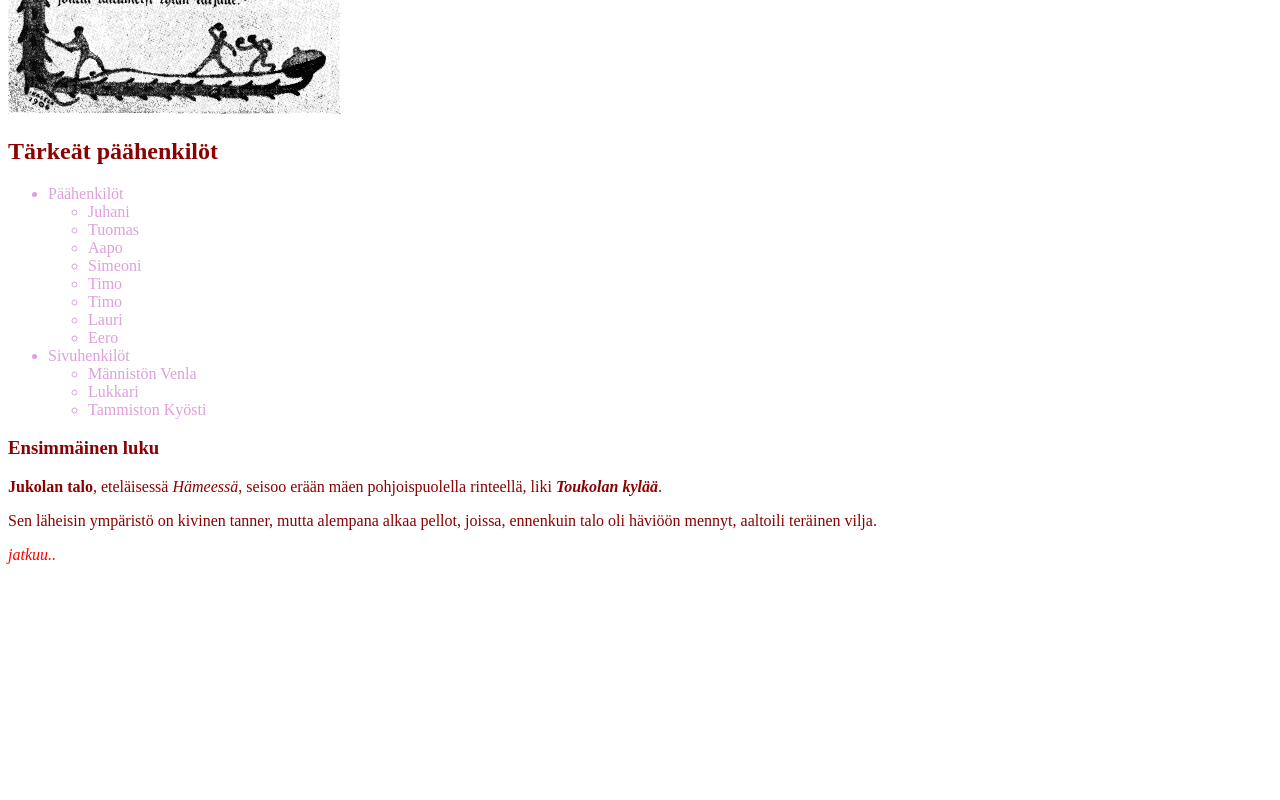
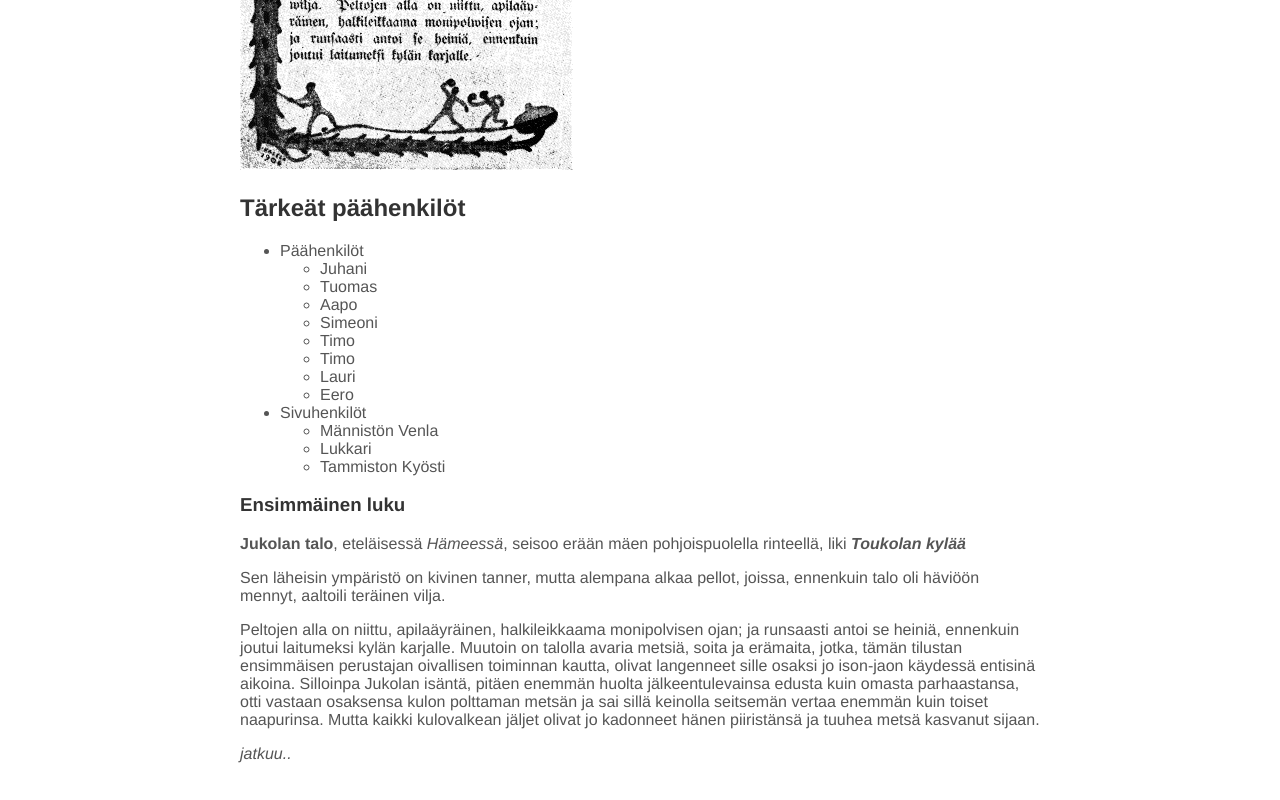
Before and after one commit to jarousu/Lapio-website, a plain HTML site: page index.html in a window 1280 px wide. Shown: the part 490-1290 px from the top of the page. Before the commit the page ends 1070 px from the top, so only its background shows below. Drawn offline with Linux system fonts and the light colour scheme.

Commit message:
Osa 3. Yhdestoista tehtävä

```diff
--- a/index.html
+++ b/index.html
@@ -33,13 +33,10 @@
         <li class="lista">Tammiston Kyösti</li>
       </ul>
     </ul>
-      <h3>Ensimmäinen luku </h3>
-        <p>
-          <strong>Jukolan talo</strong>, eteläisessä <em>Hämeessä</em>, seisoo erään mäen pohjoispuolella rinteellä, liki <strong><em>Toukolan kylää</em></strong>.
-        </p>
-        <p>
-          Sen läheisin ympäristö on kivinen tanner, mutta alempana alkaa pellot, joissa, ennenkuin talo oli häviöön mennyt, aaltoili teräinen vilja.
-        </p>
+      <h3>Ensimmäinen luku</h3>
+        <p><strong>Jukolan talo</strong>, eteläisessä <em>Hämeessä</em>, seisoo erään mäen pohjoispuolella rinteellä, liki <strong><em>Toukolan kylää</em></strong></p>
+        <p>Sen läheisin ympäristö on kivinen tanner, mutta alempana alkaa pellot, joissa, ennenkuin talo oli häviöön mennyt, aaltoili teräinen vilja.</p>
+        <p>Peltojen alla on niittu, apilaäyräinen, halkileikkaama monipolvisen ojan; ja runsaasti antoi se heiniä, ennenkuin joutui laitumeksi kylän karjalle. Muutoin on talolla avaria metsiä, soita ja erämaita, jotka, tämän tilustan ensimmäisen perustajan oivallisen toiminnan kautta, olivat langenneet sille osaksi jo ison-jaon käydessä entisinä aikoina. Silloinpa Jukolan isäntä, pitäen enemmän huolta jälkeentulevainsa edusta kuin omasta parhaastansa, otti vastaan osaksensa kulon polttaman metsän ja sai sillä keinolla seitsemän vertaa enemmän kuin toiset naapurinsa. Mutta kaikki kulovalkean jäljet olivat jo kadonneet hänen piiristänsä ja tuuhea metsä kasvanut sijaan.</p>
         <p><em id="tägi">jatkuu..</em></p>
 </body>
 
--- a/style.css
+++ b/style.css
@@ -1,12 +1,17 @@
-* {
-  color: darkRed;
- }
 h1 {
-  color: Blue;
- }
-#tägi {
-  color: red;
- }
-.lista {
-  color: plum;
-  }
+  color: #333;
+}
+h2 {
+  color: #333;
+}
+h3 {
+  color: #333;
+}
+body {
+  margin: 0 auto;
+  max-width: 50em;
+  font-family: "Helvetica", "Arial", sans-serif;
+  line-height: 1,5;
+  padding: 4em;
+  color: #555;
+}
```
